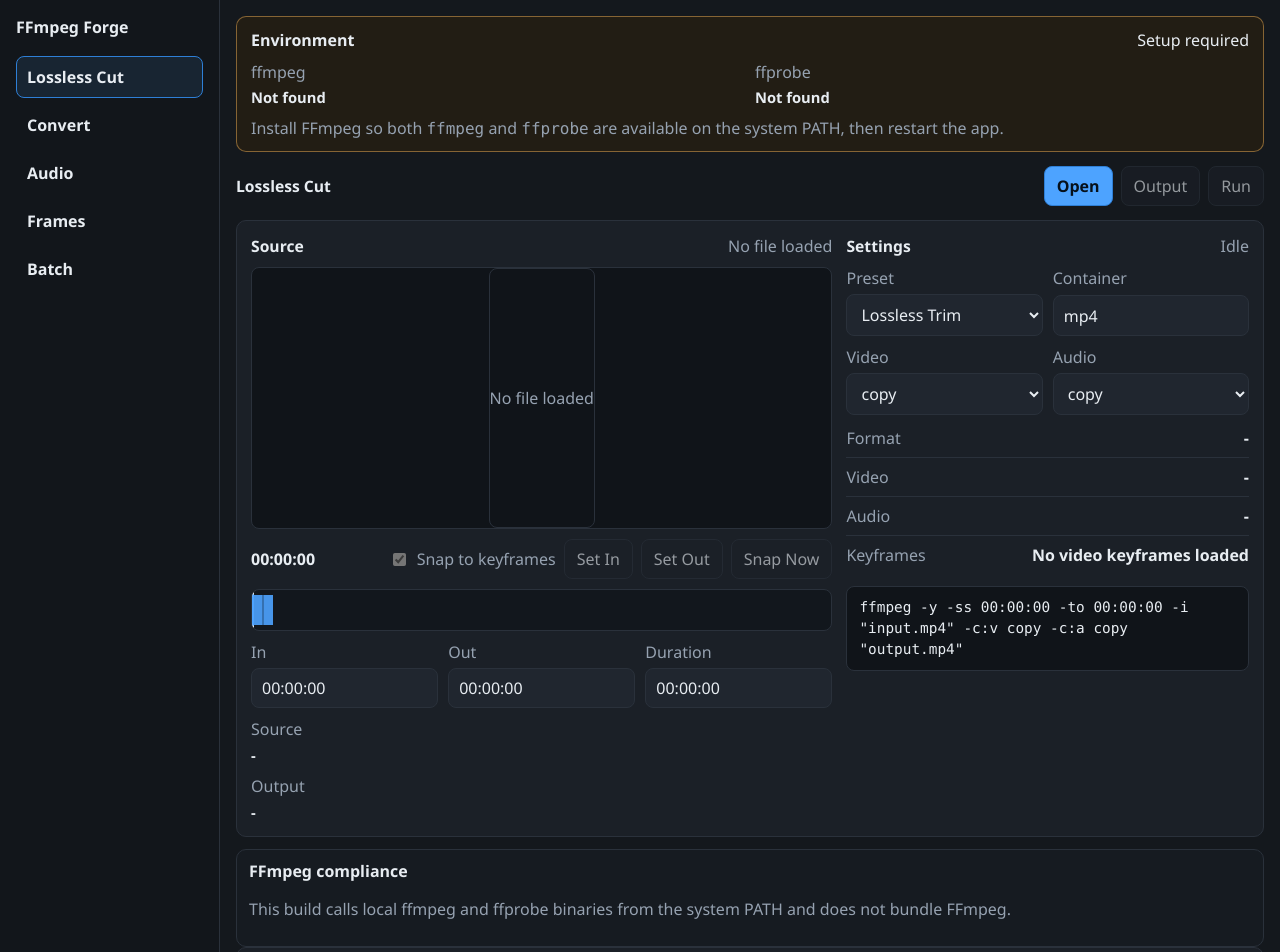
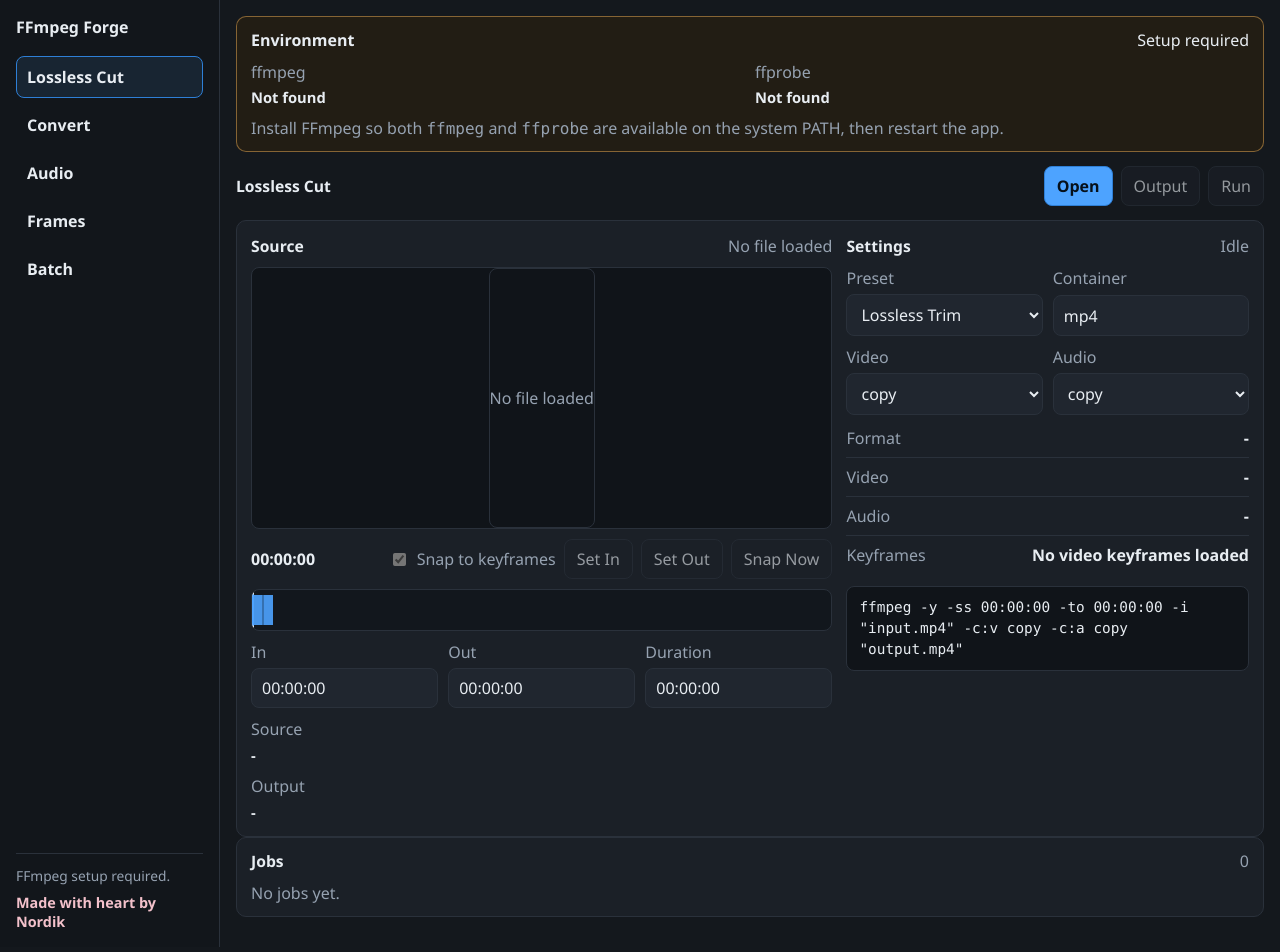
Before and after one commit to Nordikk/ffmpeg-gui, a React (Vite) app: page / in a window 1280 px wide. Shown: the top 952 px of the page. Built offline with nearby package versions, Linux system fonts and the light colour scheme.

Commit message:
Simplify footer and remove in-app license notice

```diff
--- a/src/App.tsx
+++ b/src/App.tsx
@@ -721,15 +721,6 @@
     setEnd(secondsToTimestamp(clamp(nextEnd, selectionStartSeconds + 0.1, durationSeconds)));
   }
 
-  function renderComplianceNotice() {
-    return (
-      <div className="compliance-box">
-        <strong>FFmpeg compliance</strong>
-        <p>This build calls local ffmpeg and ffprobe binaries from the system PATH and does not bundle FFmpeg.</p>
-      </div>
-    );
-  }
-
   function renderToolStatus() {
     const ffmpegStatus = toolStatus?.ffmpeg;
     const ffprobeStatus = toolStatus?.ffprobe;
@@ -963,8 +954,6 @@
             {lastLog ? <pre className="log-box">{lastLog}</pre> : null}
           </div>
         </section>
-
-        {renderComplianceNotice()}
       </>
     );
   }
@@ -1105,8 +1094,6 @@
             {convertLog ? <pre className="log-box">{convertLog}</pre> : null}
           </div>
         </section>
-
-        {renderComplianceNotice()}
       </>
     );
   }
@@ -1156,6 +1143,7 @@
 
         <div className="sidebar-footer">
           <span>{ffmpegReady ? 'FFmpeg environment ready.' : 'FFmpeg setup required.'}</span>
+          <strong>Made with heart by Nordik</strong>
         </div>
       </aside>
 
--- a/src/styles/app.css
+++ b/src/styles/app.css
@@ -136,10 +136,18 @@
 }
 
 .sidebar-footer {
+  display: grid;
+  gap: 8px;
   margin-top: auto;
   padding-top: 12px;
   border-top: 1px solid var(--border);
   font-size: 0.86rem;
+}
+
+.sidebar-footer strong {
+  font-size: 0.9rem;
+  font-weight: 600;
+  color: #f3c1cb;
 }
 
 .workspace {
@@ -497,19 +505,6 @@
   color: var(--text-muted);
 }
 
-.compliance-box {
-  margin-top: 12px;
-  padding: 10px 12px;
-  border: 1px solid var(--border);
-  border-radius: 10px;
-  background: #161b21;
-}
-
-.compliance-box strong {
-  display: block;
-  margin-bottom: 4px;
-}
-
 @media (max-width: 1100px) {
   .app-shell,
   .panel-grid {
```
